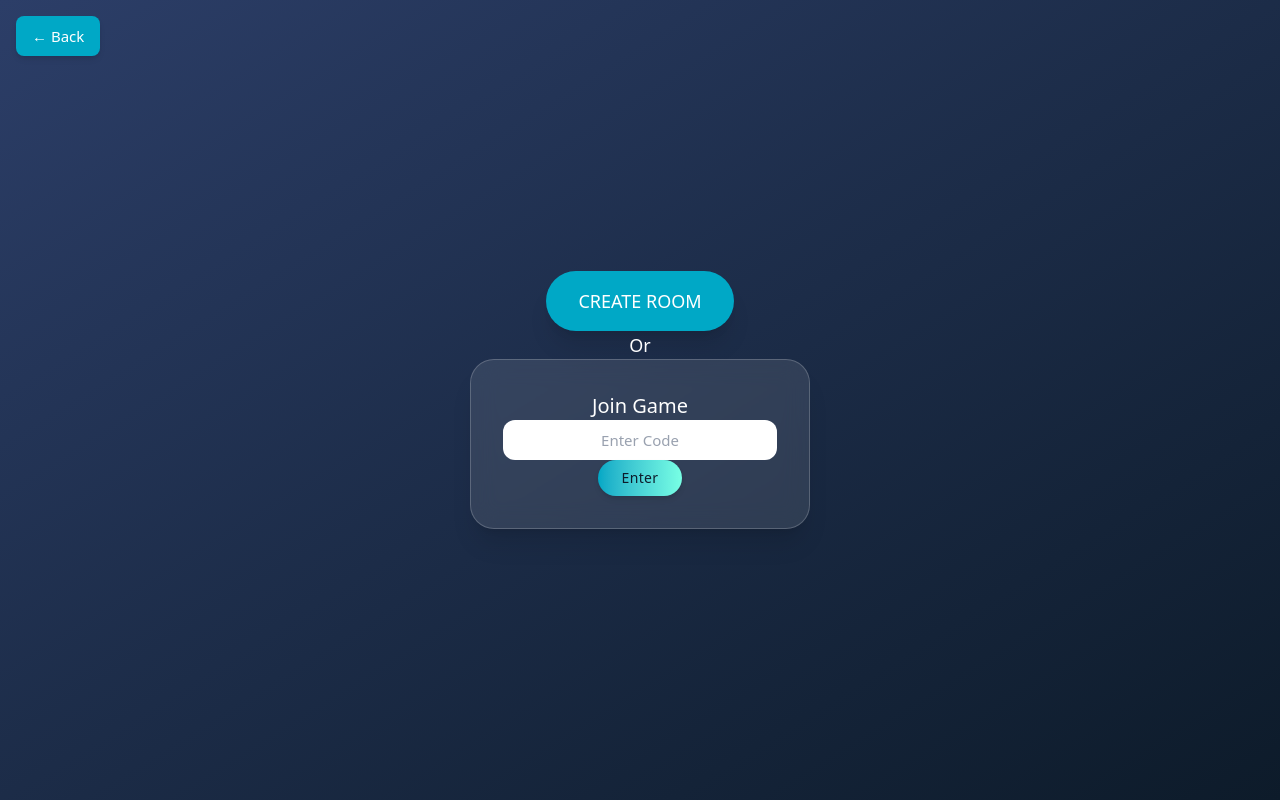
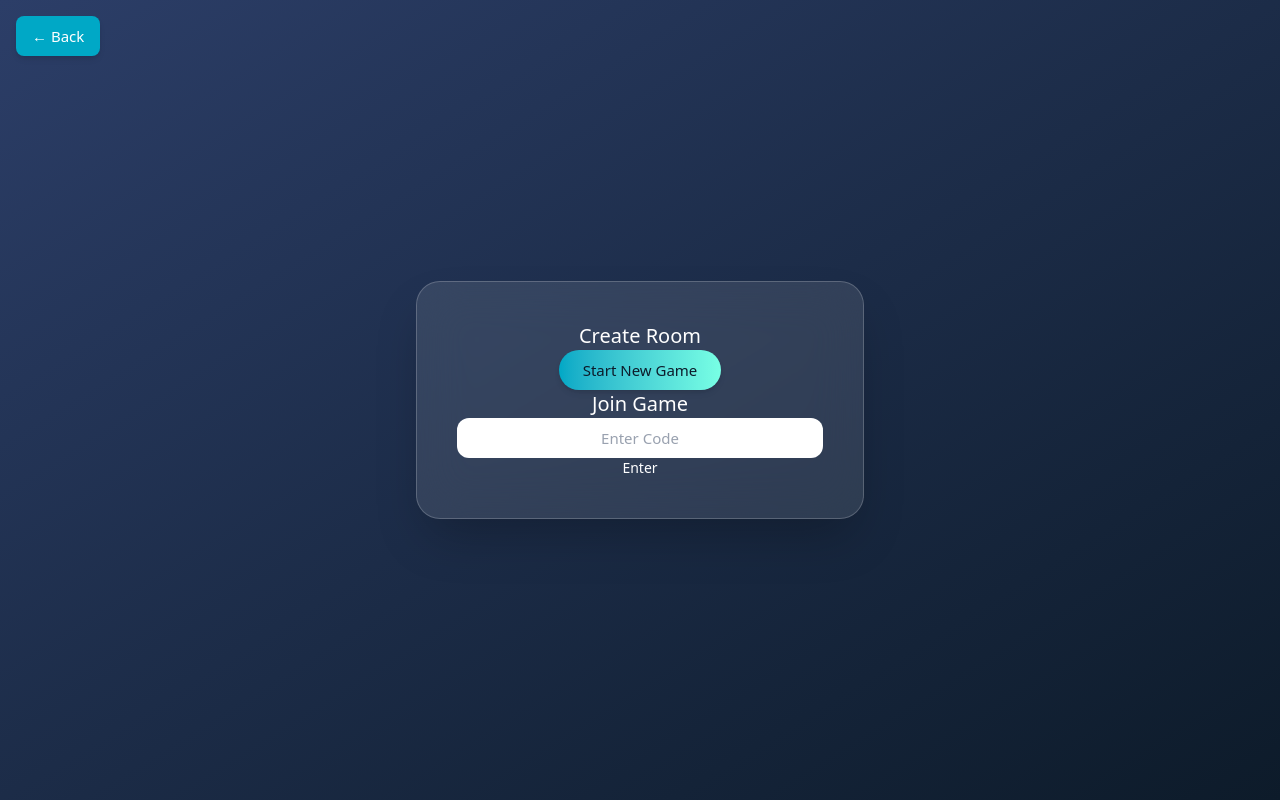
Before and after one commit to faizhalifunn/VueToAPI, a Vue app: page /admin in a window 1280 px wide. Built offline with nearby package versions, Linux system fonts and the light colour scheme.

Commit message:
Update FE5

```diff
--- a/src/components/CreateGameButton.vue
+++ b/src/components/CreateGameButton.vue
@@ -1,5 +1,5 @@
 <template>
-  <div class="min-h-screen flex items-center justify-center bg-gradient-to-br from-[#2C3E68] to-[#0D1B2A] font-sans px-4 py-10 relative">
+  <div class="min-h-screen flex items-center justify-center bg-gradient-to-br from-[#2C3E68] to-[#0D1B2A] px-4 font-sans relative">
     <!-- Tombol Back -->
     <button
       @click="goBack"
@@ -8,41 +8,38 @@
       ← Back
     </button>
 
-    <!-- Kontainer Utama -->
-    <div class="flex flex-col items-center space-y-6">
-      <!-- Tombol Create Game -->
+    <!-- Panel Utama -->
+    <div class="w-full max-w-md bg-white/10 backdrop-blur-xl border border-white/20 rounded-3xl shadow-2xl px-10 py-10 flex flex-col items-center space-y-12 animate-fade-in">
+
+      <!-- Create Room -->
+      <div class="flex flex-col items-center w-full space-y-3">
+        <h2 class="text-white text-xl font-bold">Create Room</h2>
         <button
           @click="resetAndCreateGame"
           :disabled="isProcessing"
-        class="bg-[#00A8C6] text-white text-lg font-semibold px-8 py-4 rounded-full hover:bg-[#2C3E68] active:scale-95 transition shadow-xl hover:shadow-2xl duration-300 disabled:opacity-50"
+          class="bg-gradient-to-r from-[#00A8C6] to-[#78FFE4] text-[#0D1B2A] font-semibold px-6 py-2 rounded-full shadow-md hover:scale-105 hover:shadow-xl transition-all duration-200 disabled:opacity-50"
         >
-        <span v-if="isProcessing" class="loading-spinner mr-2"></span>
-        <span>{{ isProcessing ? "Processing..." : "CREATE ROOM" }}</span>
+          {{ isProcessing ? "Processing..." : "Start New Game" }}
         </button>
+      </div>
 
-      <!-- Separator -->
-      <span class="text-white text-lg font-medium">Or</span>
-
-      <!-- Form Join Game -->
-  <!-- Join Game Form -->
-    <div class="bg-white/10 backdrop-blur-md border border-white/20 text-white rounded-3xl shadow-xl p-8 w-[340px] flex flex-col items-center">
-      <h2 class="text-xl font-bold mb-4">Join Game</h2>
-
+      <!-- Join Game -->
+      <div class="flex flex-col items-center w-full space-y-3">
+        <h2 class="text-white text-xl font-bold">Join Game</h2>
         <input
           v-model="joinGameCode"
           type="text"
           placeholder="Enter Code"
-        class="w-full px-4 py-2 text-center bg-white text-[#1C2541] rounded-xl placeholder-gray-400 focus:outline-none focus:ring-2 focus:ring-[#00A8C6] transition mb-3"
+          class="w-full px-4 py-2 text-center bg-white text-[#1C2541] rounded-xl placeholder-gray-400 focus:outline-none focus:ring-2 focus:ring-[#00A8C6] transition"
         />
-
-     <button
+        <span
           @click="joinGame"
-        :disabled="isProcessing"
-        class="bg-gradient-to-r from-[#00A8C6] to-[#78FFE4] text-[#0D1B2A] px-6 py-2 rounded-full text-sm font-semibold tracking-wide shadow-md hover:shadow-xl hover:scale-[1.03] transition-all duration-200 ease-in-out disabled:opacity-50 disabled:cursor-not-allowed"
+          v-if="!isProcessing"
+          class="text-sm text-white font-medium cursor-pointer hover:text-[#78FFE4] transition duration-200"
         >
-        <span v-if="isProcessing" class="loading-spinner mr-2"></span>
-        <span>{{ isProcessing ? "Processing..." : "Enter" }}</span>
-      </button>
+          Enter
+        </span>
+        <span v-else class="text-sm text-gray-300">Loading...</span>
       </div>
     </div>
   </div>
@@ -56,23 +53,16 @@ export default {
   name: "CreateGameButton",
   setup() {
     const router = useRouter();
-    const isProcessing = ref(false); // State untuk animasi loading
-    const joinGameCode = ref(""); // State untuk input gameCode
+    const isProcessing = ref(false);
+    const joinGameCode = ref("");
 
-    // Fungsi kembali ke halaman sebelumnya
-    const goBack = () => {
-      router.go(-1);
-    };
+    const goBack = () => router.go(-1);
 
-    // Fungsi untuk mereset localStorage dan membuat game baru
     const resetAndCreateGame = async () => {
-      if (isProcessing.value) return; // Cegah klik ganda
-      isProcessing.value = true; // Set tombol ke status loading
-
-      // Bersihkan localStorage
+      if (isProcessing.value) return;
+      isProcessing.value = true;
       localStorage.clear();
 
-      // Buat game baru
       try {
         const response = await fetch("https://api-fastify-pi.vercel.app/game/creategame", {
           method: "POST",
@@ -81,85 +71,79 @@ export default {
 
         if (result.message === "Game created successfully") {
           const gameCode = result.data.gameCode;
-
-          // Simpan gameCode ke LocalStorage
           localStorage.setItem("gameCode", gameCode);
-
-          // Redirect ke halaman baru dengan gameCode
           router.push({ name: "GamePage", params: { gameCode } });
         } else {
-          console.error("Failed to create game:", result);
+          alert("Failed to create game.");
         }
       } catch (error) {
         console.error("Error while creating game:", error);
+        alert("An error occurred.");
       } finally {
-        isProcessing.value = false; // Reset tombol ke status normal
+        isProcessing.value = false;
       }
     };
 
-    // Fungsi untuk Join Game
     const joinGame = async () => {
       if (isProcessing.value || !joinGameCode.value.trim()) {
         alert("Please enter a valid game code!");
         return;
       }
 
-      isProcessing.value = true; // Set tombol ke status loading
-
-      // Bersihkan localStorage
+      isProcessing.value = true;
       localStorage.clear();
 
       try {
         const response = await fetch(
-          `https://api-fastify-pi.vercel.app/game/getgame/${joinGameCode.value}`,
-          { method: "GET" }
+          `https://api-fastify-pi.vercel.app/game/getgame/${joinGameCode.value}`
         );
         const result = await response.json();
 
         if (result.message === "Game retrieved successfully") {
-          const status = result.data.gameData.status;
-          const gameCode = result.data.gameData.gameCode;
-
-          // Simpan gameCode ke LocalStorage
+          const { gameCode, status } = result.data.gameData;
           localStorage.setItem("gameCode", gameCode);
 
-          // Redirect berdasarkan status game
           if (status === "onGoing") {
             router.push({ name: "Adminpage", params: { gameCode } });
           } else if (status === "Waiting") {
             router.push({ name: "GamePage", params: { gameCode } });
           } else {
-            alert("This game has already ended. You can create or join a new one to continue playing.");
+            alert("This game has already ended.");
           }
         } else {
-          alert("Game not found. Please check the game code and try again.");
+          alert("Game not found.");
         }
       } catch (error) {
         console.error("Error while joining game:", error);
-        alert("An error occurred. Please try again.");
+        alert("An error occurred.");
       } finally {
-        isProcessing.value = false; // Reset tombol ke status normal
+        isProcessing.value = false;
       }
     };
 
-    return { resetAndCreateGame, joinGame, isProcessing, joinGameCode, goBack };
+    return {
+      resetAndCreateGame,
+      joinGame,
+      isProcessing,
+      joinGameCode,
+      goBack,
+    };
   },
 };
 </script>
 
 <style scoped>
-.loading-spinner {
-  border: 2px solid transparent;
-  border-top: 2px solid white;
-  border-radius: 50%;
-  width: 16px;
-  height: 16px;
-  animation: spin 0.8s linear infinite;
+@keyframes fade-in {
+  from {
+    opacity: 0;
+    transform: translateY(12px);
   }
-
-@keyframes spin {
   to {
-    transform: rotate(360deg);
+    opacity: 1;
+    transform: translateY(0);
   }
 }
+.animate-fade-in {
+  animation: fade-in 0.6s ease-out both;
+}
 </style>
```
Lines whose indentation alone changed are shown as unchanged.
